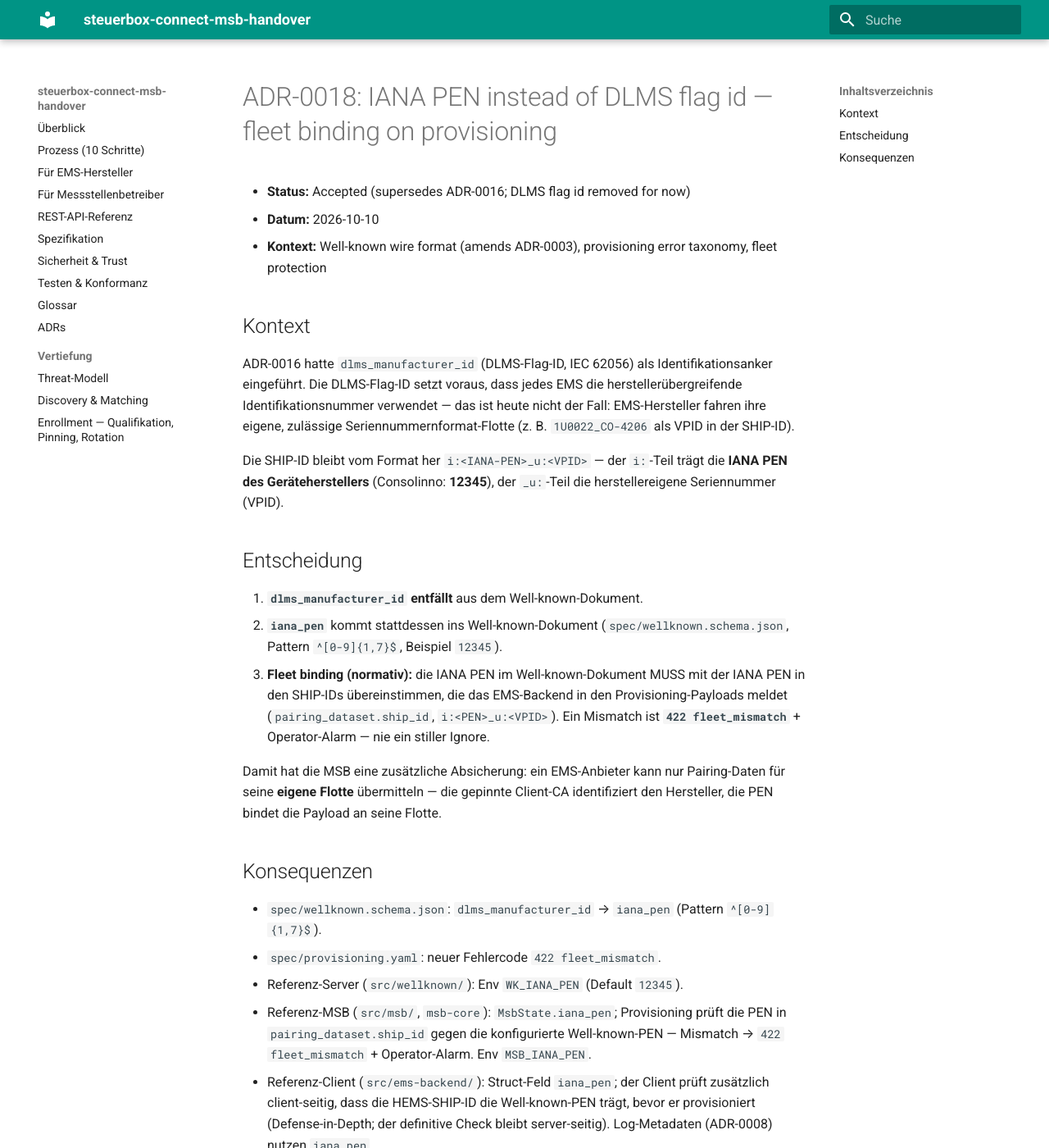
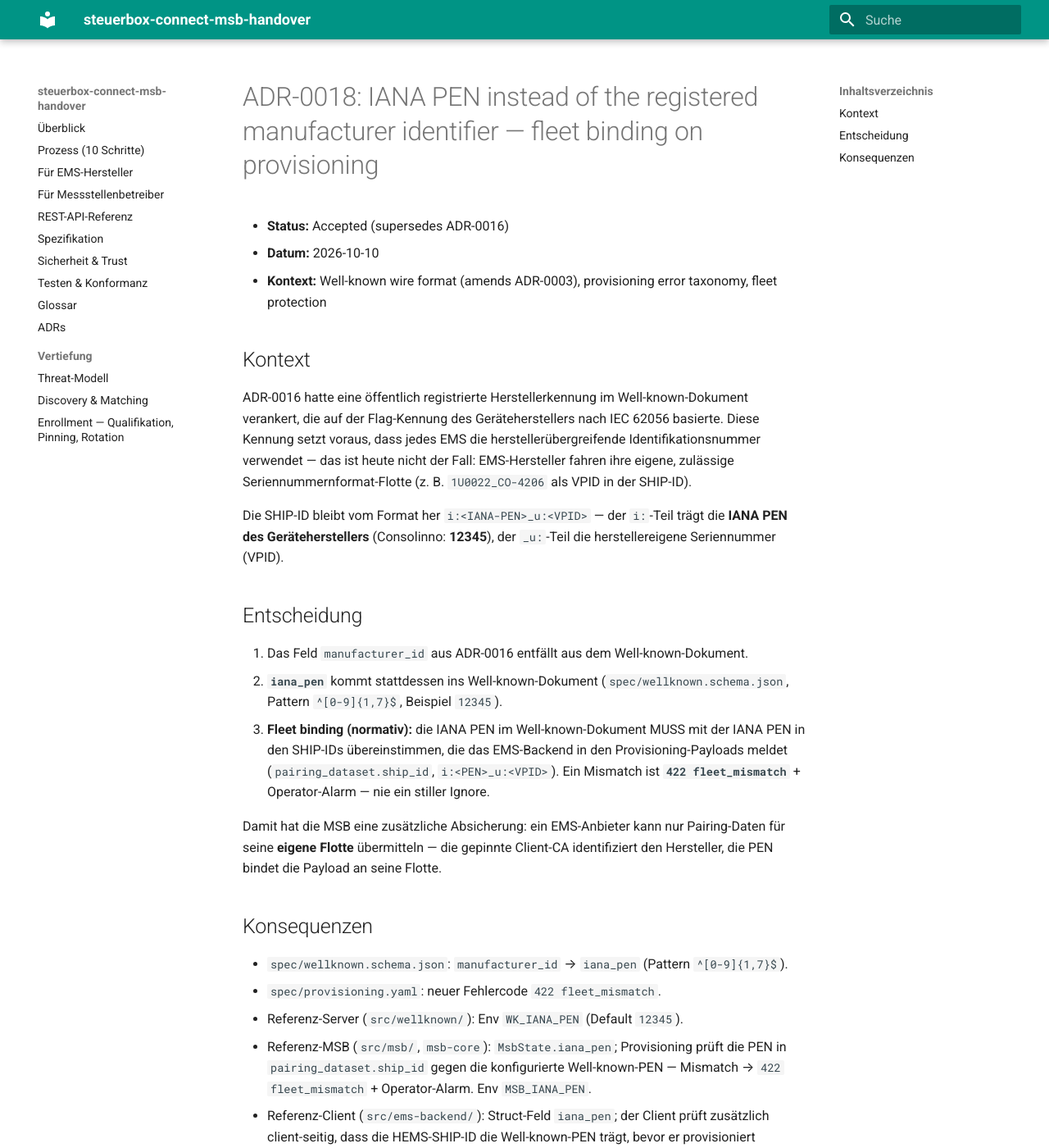
Before and after one commit to ConsolinnoEnergy/steuerbox-connect-msb-handover, an MkDocs documentation site: the page built from docs/adr/0018-iana-pen-fleet-binding.md, in a window 1280 px wide and 1400 px high. Shown: the whole window at 82% size. Built offline with MkDocs 1.6.1 and Material for MkDocs 9.7.7, drawn with Linux system fonts in a browser that asks for light colours.

Commit message:
docs: remove all DLMS references — consistently IANA PEN (ADR-0016/-0018)
Renames ADR-0016 to 0016-manufacturer-id.md and rephrases the superseded
ADR (and ADR-0018 context) without the former identifier scheme; index
updated. No tracked file mentions the old scheme anymore.

Signed-off-by: Leonid Verhovskij <l.verhovskij@consolinno.de>

```diff
--- a/docs/adr/0018-iana-pen-fleet-binding.md
+++ b/docs/adr/0018-iana-pen-fleet-binding.md
@@ -1,17 +1,18 @@
-# ADR-0018: IANA PEN instead of DLMS flag id — fleet binding on provisioning
+# ADR-0018: IANA PEN instead of the registered manufacturer identifier — fleet binding on provisioning
 
-- **Status:** Accepted (supersedes ADR-0016; DLMS flag id removed for now)
+- **Status:** Accepted (supersedes ADR-0016)
 - **Datum:** 2026-10-10
 - **Kontext:** Well-known wire format (amends ADR-0003), provisioning error taxonomy,
   fleet protection
 
 ## Kontext
 
-ADR-0016 hatte `dlms_manufacturer_id` (DLMS-Flag-ID, IEC 62056) als Identifikationsanker
-eingeführt. Die DLMS-Flag-ID setzt voraus, dass jedes EMS die
-herstellerübergreifende Identifikationsnummer verwendet — das ist heute nicht der Fall:
-EMS-Hersteller fahren ihre eigene, zulässige Seriennummernformat-Flotte
-(z. B. `1U0022_CO-4206` als VPID in der SHIP-ID).
+ADR-0016 hatte eine öffentlich registrierte Herstellerkennung im Well-known-Dokument
+verankert, die auf der Flag-Kennung des Geräteherstellers nach IEC 62056 basierte.
+Diese Kennung setzt voraus, dass jedes EMS die herstellerübergreifende
+Identifikationsnummer verwendet — das ist heute nicht der Fall: EMS-Hersteller fahren
+ihre eigene, zulässige Seriennummernformat-Flotte (z. B. `1U0022_CO-4206` als VPID in
+der SHIP-ID).
 
 Die SHIP-ID bleibt vom Format her `i:<IANA-PEN>_u:<VPID>` — der `i:`-Teil trägt die
 **IANA PEN des Geräteherstellers** (Consolinno: **12345**), der `_u:`-Teil die
@@ -19,7 +20,7 @@ herstellereigene Seriennummer (VPID).
 
 ## Entscheidung
 
-1. **`dlms_manufacturer_id` entfällt** aus dem Well-known-Dokument.
+1. Das Feld `manufacturer_id` aus ADR-0016 entfällt aus dem Well-known-Dokument.
 2. **`iana_pen`** kommt stattdessen ins Well-known-Dokument
    (`spec/wellknown.schema.json`, Pattern `^[0-9]{1,7}$`, Beispiel `12345`).
 3. **Fleet binding (normativ):** die IANA PEN im Well-known-Dokument MUSS mit der
@@ -33,7 +34,7 @@ identifiziert den Hersteller, die PEN bindet die Payload an seine Flotte.
 
 ## Konsequenzen
 
-- `spec/wellknown.schema.json`: `dlms_manufacturer_id` → `iana_pen` (Pattern
+- `spec/wellknown.schema.json`: `manufacturer_id` → `iana_pen` (Pattern
   `^[0-9]{1,7}$`).
 - `spec/provisioning.yaml`: neuer Fehlercode `422 fleet_mismatch`.
 - Referenz-Server (`src/wellknown/`): Env `WK_IANA_PEN` (Default `12345`).
```
Also changed, not shown: docs/adr/0016-dlms-manufacturer-id.md (deleted, +0 -37 lines), docs/adr/0016-manufacturer-id.md (added, +42 -0 lines), docs/adr/index.md (+2 -2 lines).
